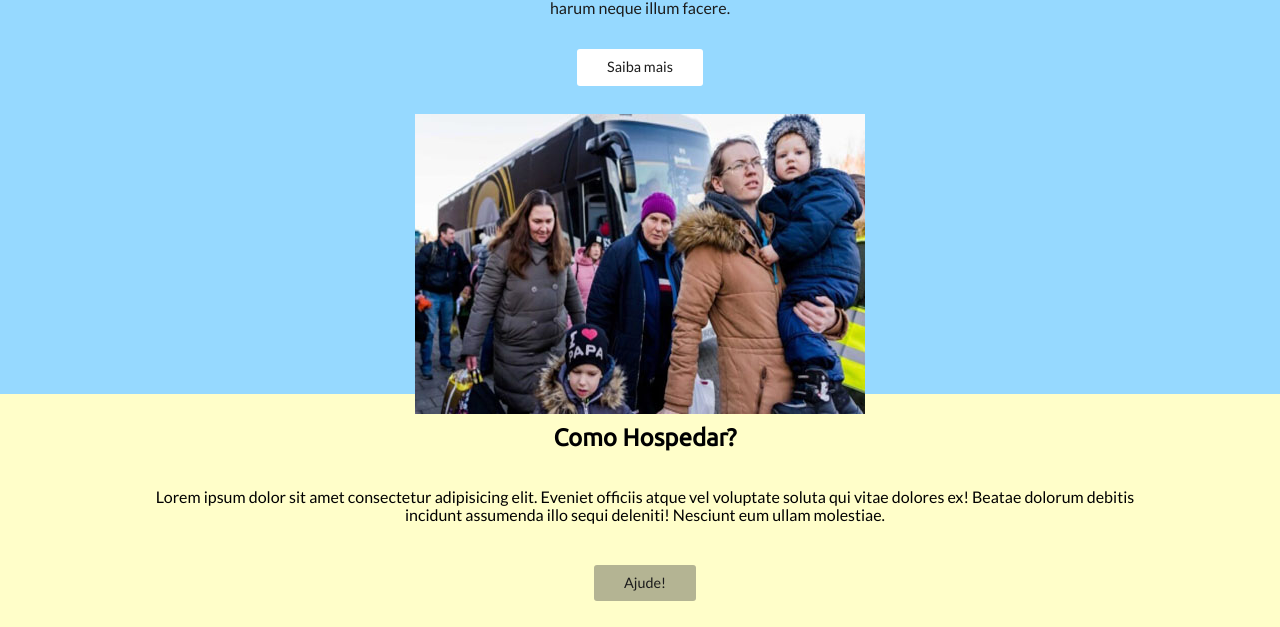
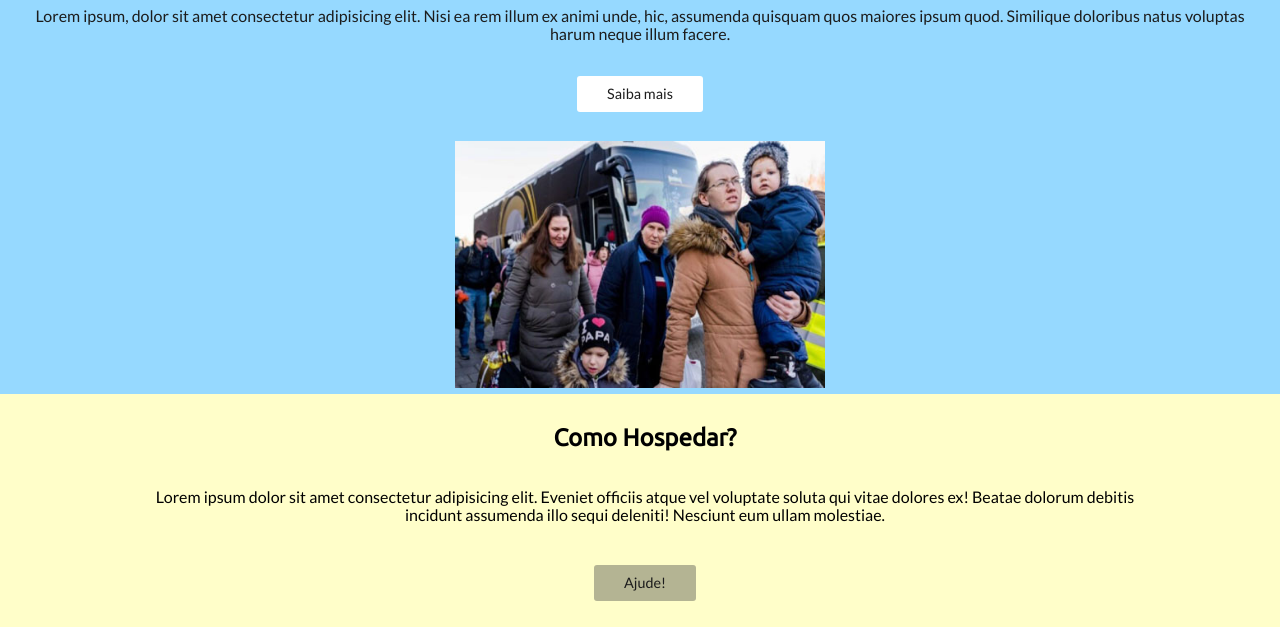
Before and after one commit to Lokchin/ONG_Refugiados, a plain HTML site: page index.html in a window 1280 px wide. Shown: the part 166-793 px from the top of the page. Drawn offline with Linux system fonts and the light colour scheme.

Commit message:
Add files via upload

```diff
--- a/index.html
+++ b/index.html
@@ -28,7 +28,7 @@
     <h1>Quem somos?</h1>
     <p>Lorem ipsum, dolor sit amet consectetur adipisicing elit. Nisi ea rem illum ex animi unde, hic, assumenda quisquam quos maiores ipsum quod. Similique doloribus natus voluptas harum neque illum facere.</p>
     <a href="#Sobre" class="botao">Saiba mais</a>
-    <img src="imagem1.jpg" alt="imagem 1">
+    <img src="imagem1.jpg" class="imgc" alt="imagem 1">
   </header>
   <section id="meio">
     <h2>Como Hospedar?</h2>
```
